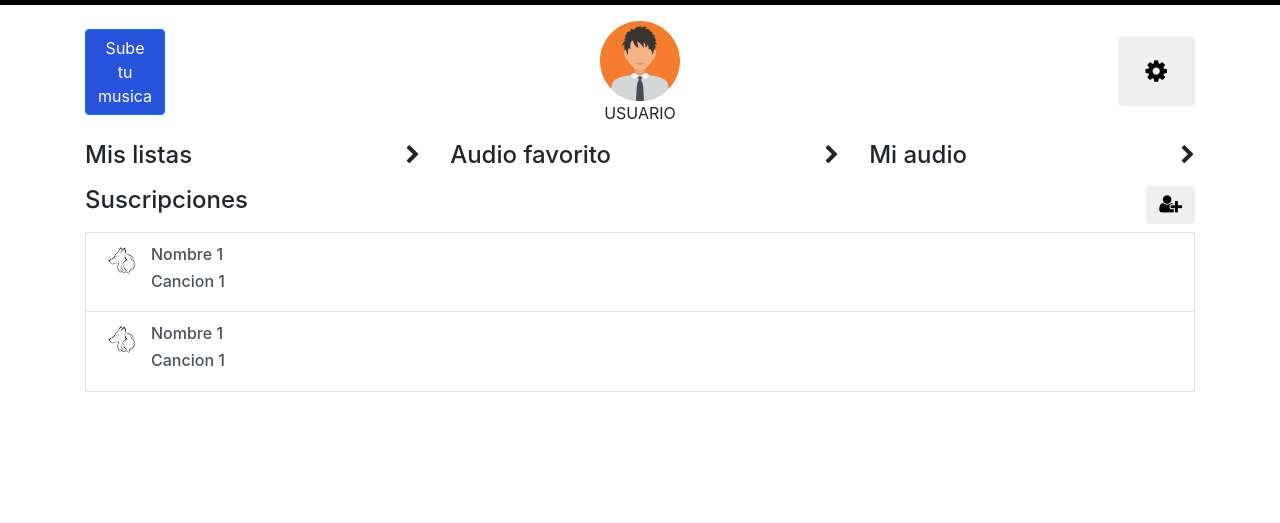
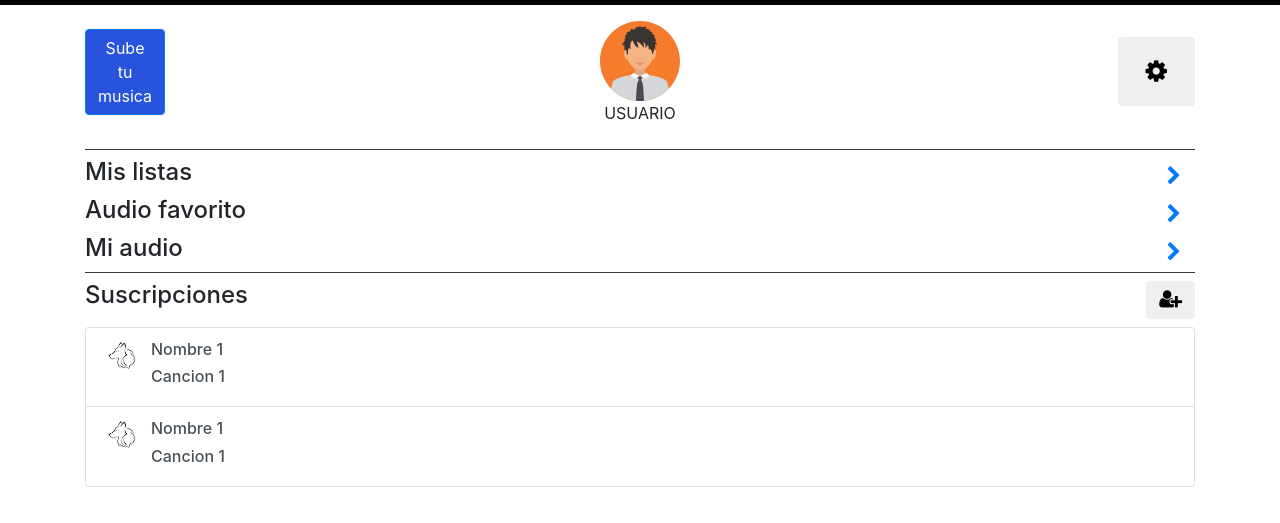
Before and after one commit to UNIZAR-30226-PROYS/Frontend-1, a plain HTML site: page movil/usuario.html in a window 1280 px wide. Shown: the part 41-564 px from the top of the page. Drawn offline with nearby package versions, Linux system fonts and the light colour scheme.

Commit message:
Arreglados fallos de posicionamiento de objetos al probar diferentes tamaños de pantalla en la vista usuario y añadidos separadores horizontales

```diff
--- a/movil/usuario.html
+++ b/movil/usuario.html
@@ -51,42 +51,53 @@
         <!-- CONTENIDO DE LA VISTA -->
         <div class="container">
             <div class="row pt-3">
-                <div class="col">
+                <div class="col-4">
                     <button type="button" class="btn btn-primary mt-2" style="background: #2853DC;  color:white;">Sube<br/>tu<br/>musica</button>
                 </div>
-                <div class="col">
+                <div class="col-4">
                     <div class="img-responsive text-center">
                         <img src="images/user.svg" style="height: 80px;" alt="Usuario">
                         <p>USUARIO</p>
                     </div>
                 </div>
-                <div class="col">
+                <div class="col-4">
                     <button type="button" class="btn btn-default float-right mt-3">
                         <span class="fa fa-cog" style="font-size:25px; padding:15px;" ></span>
                     </button>
                 </div>
             </div>
+            <div class="border-bottom border-dark w-100 my-2 px-3"></div> <!-- Separador horizontal -->
             <div class="row">
                 <div class="col-auto mr-auto">
                     <h4>Mis listas</h4>
                 </div>
-                <div class="col-auto ml-auto mt-1">
-                    <span class="fa fa-chevron-right float-right" style="font-size:20px;"></span>
+                <div class="float-right mr-3">
+                    <button type="submit" class="btn btn-link">
+                        <span class="fa fa-chevron-right" style="font-size:20px;"></span>
+                    </button>
                 </div>
+            </div>
+            <div class="row">
                 <div class="col-auto mr-auto">
                     <h4>Audio favorito</h4>
                 </div>
-                <div class="col-auto ml-auto mt-1">
-                    <span class="fa fa-chevron-right float-right" style="font-size:20px;"></span>
+                <div class="float-right mr-3">
+                    <button type="submit" class="btn btn-link">
+                        <span class="fa fa-chevron-right" style="font-size:20px;"></span>
+                    </button>
                 </div>
+            </div>
+            <div class="row">
                 <div class="col-auto mr-auto">
                     <h4>Mi audio</h4>
                 </div>
-                <div class="col-auto ml-auto mt-1">
-                    <span class="fa fa-chevron-right float-right" style="font-size:20px;"></span>
+                <div class="float-right mr-3">
+                    <button type="submit" class="btn btn-link">
+                        <span class="fa fa-chevron-right" style="font-size:20px;"></span>
+                    </button>
                 </div>
             </div>
-
+            <div class="border-bottom border-dark w-100 px-3"></div> <!-- Separador horizontal -->
             <div class="media mt-2">
                 <div class="media-body">
                     <h4 class="media-heading"> Suscripciones </h4>
@@ -122,7 +133,7 @@
                     </div>
                 </a>
             </div>
-        </div>
+        </div> <!-- Container -->
 
         <script src="https://ajax.googleapis.com/ajax/libs/jquery/3.3.1/jquery.min.js"></script>
         <script src="https://cdnjs.cloudflare.com/ajax/libs/popper.js/1.12.9/umd/popper.min.js"></script>
```
